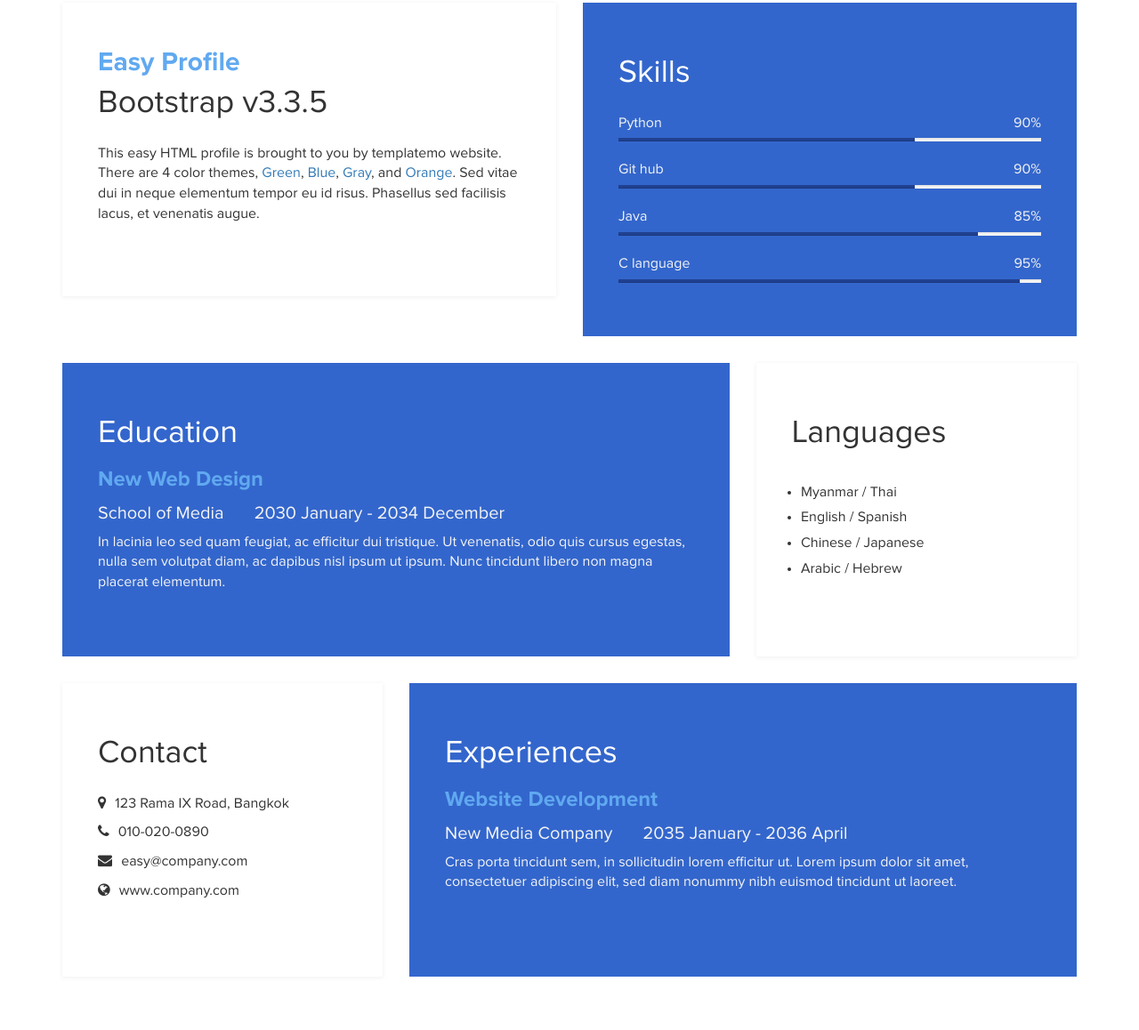
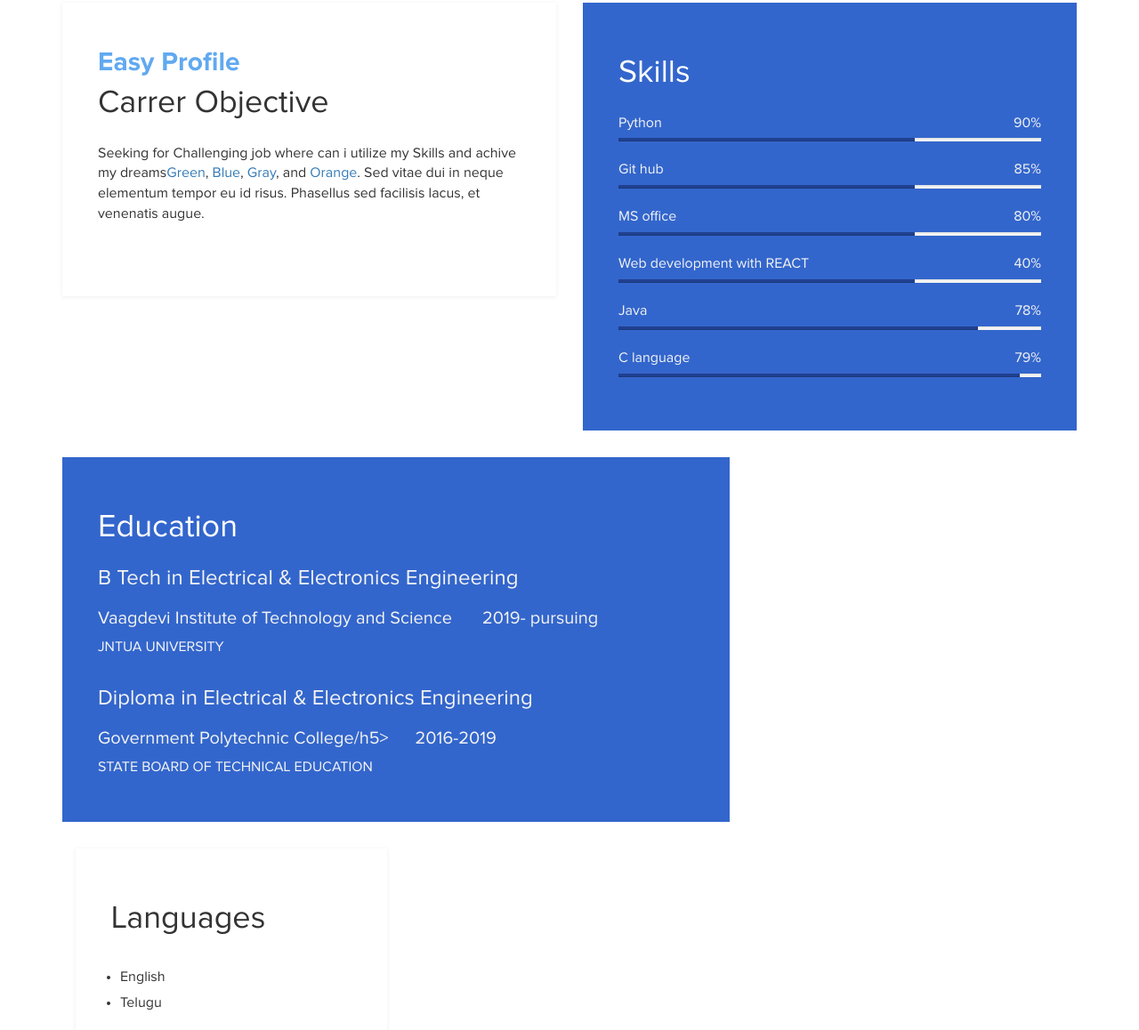
Before and after one commit to RAVURI-AKHILESH/RAVURI-AKHILESH, a plain HTML site: page index.html in a window 1280 px wide. Shown: the part 1554-2712 px from the top of the page at 89% size. Drawn offline with Linux system fonts and the light colour scheme.

Commit message:
Update index.html

```diff
--- a/index.html
+++ b/index.html
@@ -45,8 +45,8 @@ http://www.templatemo.com/tm-467-easy-profile
 		<div class="col-md-6 col-sm-12">
 			<div class="about">
 				<h3 class="accent">Easy Profile</h3>
-				<h2>Bootstrap v3.3.5</h2>
-				<p>This easy HTML profile is brought to you by templatemo website. There are 4 color themes, <a href="index-green.html">Green</a>, <a href="index.html">Blue</a>, <a href="index-gray.html">Gray</a>, and <a href="index-orange.html">Orange</a>. Sed vitae dui in neque elementum tempor eu id risus. Phasellus sed facilisis lacus, et venenatis augue.</p>
+				<h2>Carrer Objective</h2>
+				<p>Seeking  for Challenging job where can i utilize my Skills and achive my dreams<a href="index-green.html">Green</a>, <a href="index.html">Blue</a>, <a href="index-gray.html">Gray</a>, and <a href="index-orange.html">Orange</a>. Sed vitae dui in neque elementum tempor eu id risus. Phasellus sed facilisis lacus, et venenatis augue.</p>
 			</div>
 		</div>
 		<div class="col-md-6 col-sm-12">
@@ -58,20 +58,32 @@ http://www.templatemo.com/tm-467-easy-profile
 						<div class="progress-bar progress-bar-primary" role="progressbar"
                         aria-valuenow="60" aria-valuemin="0" aria-valuemax="100" style="width: 70%;"></div>
 					</div>
-<strong>Git hub</strong>
-				<span class="pull-right">90%</span>
+                                <strong>Git hub</strong>
+				<span class="pull-right">85%</span>
+					<div class="progress">
+						<div class="progress-bar progress-bar-primary" role="progressbar"
+                        aria-valuenow="70" aria-valuemin="0" aria-valuemax="100" style="width: 70%;"></div>
+					</div>
+				<strong>MS office</strong>
+				<span class="pull-right">80%</span>
+					<div class="progress">
+						<div class="progress-bar progress-bar-primary" role="progressbar"
+                        aria-valuenow="70" aria-valuemin="0" aria-valuemax="100" style="width: 70%;"></div>
+					</div>
+				<strong>Web development with REACT</strong>
+				<span class="pull-right">40%</span>
 					<div class="progress">
 						<div class="progress-bar progress-bar-primary" role="progressbar"
                         aria-valuenow="70" aria-valuemin="0" aria-valuemax="100" style="width: 70%;"></div>
 					</div>
 				<strong>Java</strong>
-				<span class="pull-right">85%</span>
+				<span class="pull-right">78%</span>
 					<div class="progress">
 						<div class="progress-bar progress-bar-primary" role="progressbar"
                         aria-valuenow="85" aria-valuemin="0" aria-valuemax="100" style="width: 85%;"></div>
 					</div>
 				<strong>C language</strong>
-				<span class="pull-right">95%</span>
+				<span class="pull-right">79%</span>
 					<div class="progress">
 						<div class="progress-bar progress-bar-primary" role="progressbar"
                         aria-valuenow="95" aria-valuemin="0" aria-valuemax="100" style="width: 95%;"></div>
@@ -88,23 +100,52 @@ http://www.templatemo.com/tm-467-easy-profile
 			<div class="education">
 				<h2 class="white">Education</h2>
 					<div class="education-content">
-						<h4 class="education-title accent">New Web Design</h4>
+						<h4 class="educatclass="education-titleion-title accent">B Tech in Electrical & Electronics Engineering</h4>
 							<div class="education-school">
-								<h5>School of Media</h5><span></span>
-								<h5>2030 January - 2034 December</h5>
+								<h5>Vaagdevi Institute of Technology and Science</h5><span></span>
+								<h5>2019- pursuing </h5>
 							</div>
-						<p class="education-description">In lacinia leo sed quam feugiat, ac efficitur dui tristique. Ut venenatis, odio quis cursus egestas, nulla sem volutpat diam, ac dapibus nisl ipsum ut ipsum. Nunc tincidunt libero non magna placerat elementum.</p>
+						<p class="education-description">JNTUA UNIVERSITY</p>
 					</div>
+
+
+
+
+							<div class="education-school">
+										     <h4 class="educatclass="education-titleion-title accent">Diploma in Electrical & Electronics Engineering</h4>
+
+								<h5>Government Polytechnic College/h5><span></span>
+
+								<h5>2016-2019</h5>
+
+							</div>
+
+						<p class="education-description">STATE BOARD OF TECHNICAL EDUCATION</p>
+
+					</div>
+
+
+
+
+
+
+
+
+
+
+
+
+
 			</div>
 		</div>
 		<div class="col-md-4 col-sm-12">
 			<div class="languages">
 				<h2>Languages</h2>
 					<ul>
-						<li>Myanmar / Thai</li>
-						<li>English / Spanish</li>
-						<li>Chinese / Japanese</li>
-						<li>Arabic / Hebrew</li>
+						<li>English</li>
+						<li>Telugu</li>
+
+
 					</ul>
 			</div>
 		</div>
@@ -117,10 +158,10 @@ http://www.templatemo.com/tm-467-easy-profile
 		<div class="col-md-4 col-sm-12">
 			<div class="contact">
 				<h2>Contact</h2>
-					<p><i class="fa fa-map-marker"></i> 123 Rama IX Road, Bangkok</p>
-					<p><i class="fa fa-phone"></i> 010-020-0890</p>
-					<p><i class="fa fa-envelope"></i> easy@company.com</p>
-					<p><i class="fa fa-globe"></i> www.company.com</p>
+					<p><i class="fa fa-map-marker"></i>Vijayanagaram Street, Proddatur,Kadapa Dist, Andhra Pradesh-516360</p>
+					<p><i class="fa fa-phone">< +91 7095643856</p>
+					<p><i class="fa fa-envelope"></i> akileshr2001@gmail.com</p>
+
 			</div>
 		</div>
 		<div class="col-md-8 col-sm-12">
```
